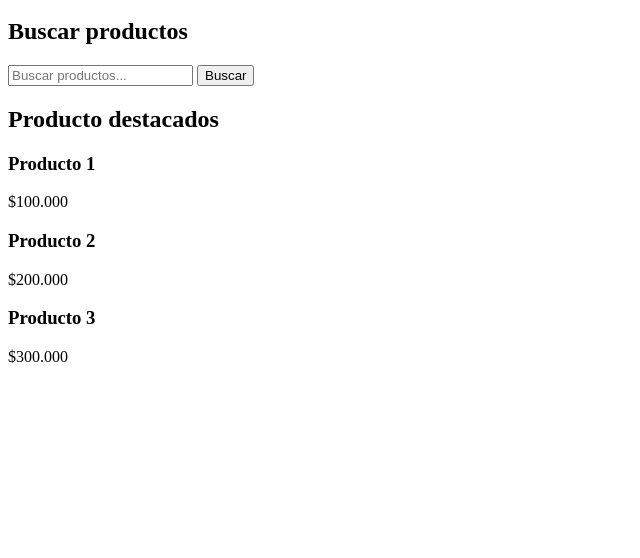
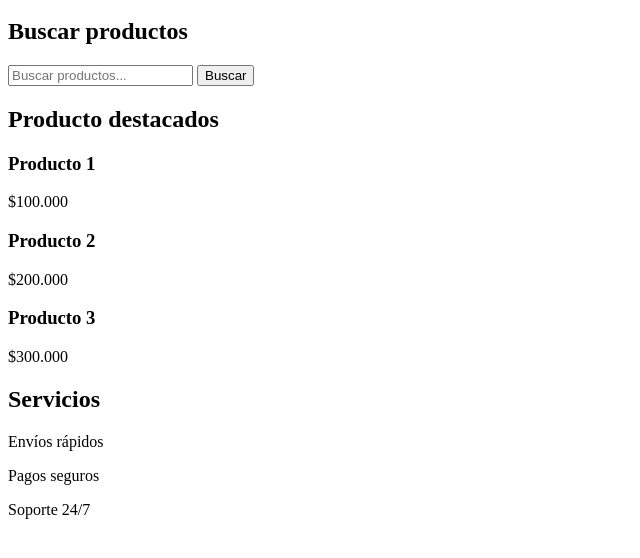
Before and after one commit to Rodrigueza02/clon-mercadolibre, a plain HTML site: page index.html in a window 1280 px wide. Shown: the part 154-712 px from the top of the page, without its empty margins (0-640 px from the left). Drawn offline with Linux system fonts and the light colour scheme.

Commit message:
feat: agrega seccion de servicios

```diff
--- a/index.html
+++ b/index.html
@@ -57,3 +57,21 @@
 
         </div>
     </section>
+    <!-- SERVICIOS -->
+    <section class="services">
+
+        <h2>Servicios</h2>
+
+        <div class="service">
+            <p>Envíos rápidos</p>
+        </div>
+
+        <div class="service">
+            <p>Pagos seguros</p>
+        </div>
+
+        <div class="service">
+            <p>Soporte 24/7</p>
+        </div>
+
+    </section>
```
